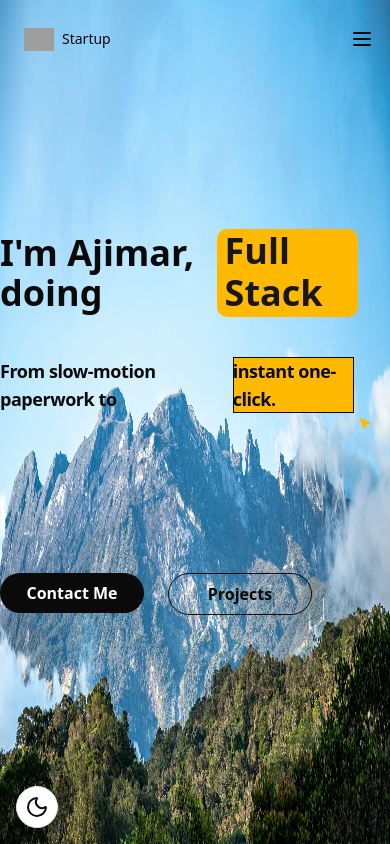
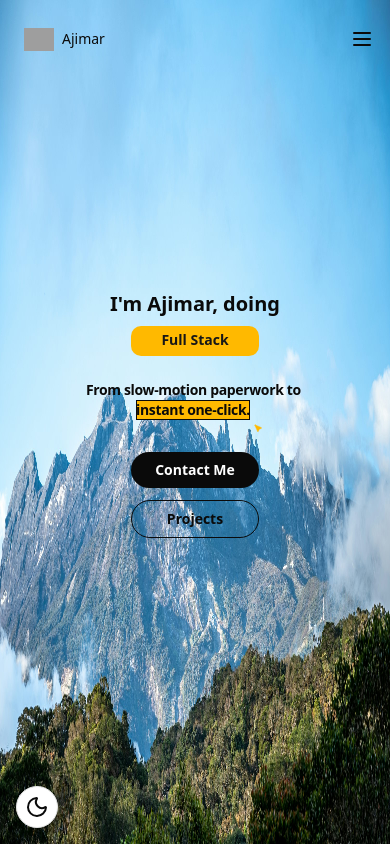
Before and after one commit to mrcoklat/learn-shadcn, a Next.js app: page / in a window 390 px wide. Built offline with nearby package versions, Linux system fonts and the light colour scheme; grey boxes are pictures that could not be loaded.

Commit message:
feat: fix homepage responsive & navbar text

```diff
--- a/app/sections/home.tsx
+++ b/app/sections/home.tsx
@@ -8,14 +8,15 @@ export default function Home() {
       <div className="absolute inset-0">
         <HeroBackground />
       </div>
-      <div className="absolute inset-0 z-10 flex items-center justify-center pointer-events-none">
-        <div className="flex gap-8 items-center justify-center w-full">
-          <div>
-            <div className="mb-10 text-4xl font-bold flex items-center justify-start gap-2">
+      <div className="absolute inset-0 z-10 flex items-center justify-center pointer-events-none px-4 sm:px-6 lg:px-8">
+        <div className="flex flex-col lg:flex-row gap-4 lg:gap-8 items-center justify-center w-full max-w-6xl">
+          <div className="text-center lg:text-left">
+            <div className="mb-6 sm:mb-8 lg:mb-10 text-xl sm:text-2xl md:text-3xl lg:text-4xl flex flex-col sm:flex-row font-bold items-center justify-center lg:justify-start gap-2">
               <span>I&apos;m Ajimar, doing</span>
+              <div className="w-32 sm:w-40 md:w-48 lg:w-56">
                 <RotatingText
                   texts={["Frontend", "Backend", "Full Stack", "Mobile"]}
-                mainClassName="w-50 px-2 sm:px-2 md:px-3 bg-chart-4 text-primary overflow-hidden py-0.5 sm:py-1 md:py-2 justify-center rounded-lg"
+                  mainClassName="px-2 sm:px-3 md:px-4 bg-chart-4 text-primary overflow-hidden py-1 sm:py-1.5 md:py-2 justify-center rounded-lg text-sm sm:text-base md:text-3xl lg:text-4xl"
                   staggerFrom={"last"}
                   initial={{ y: "100%" }}
                   animate={{ y: 0 }}
@@ -26,24 +27,25 @@ export default function Home() {
                   rotationInterval={2000}
                 />
               </div>
-            <div className="mb-40 flex text-lg font-bold tracking-tight">
+            </div>
+            <div className="mb-8 sm:mb-12 lg:mb-16 flex flex-col sm:flex-row text-sm sm:text-base lg:text-lg font-bold tracking-tight items-center justify-center lg:justify-start">
               <span>From slow-motion paperwork to&nbsp;</span>
               <PointerHighlight
                 rectangleClassName="bg-chart-4 border-foreground leading-loose"
-                pointerClassName="text-chart-4 h-3 w-3"
+                pointerClassName="text-chart-4 h-2 w-2 sm:h-3 sm:w-3"
                 containerClassName="inline-block mr-1"
               >
                 <span className="relative z-10">instant one-click.</span>
               </PointerHighlight>
             </div>
-            <div className="flex gap-6 pointer-events-auto">
+            <div className="flex flex-col sm:flex-row gap-3 sm:gap-4 lg:gap-6 pointer-events-auto items-center justify-center lg:justify-start">
               <a href="#contact">
-                <button className="bg-foreground text-background px-6 py-2 rounded-full font-bold hover:bg-primary hover:text-primary-foreground transition duration-200 w-36">
+                <button className="bg-foreground text-background px-4 sm:px-6 py-2 sm:py-2.5 rounded-full font-bold hover:bg-primary hover:text-primary-foreground transition duration-200 w-32 sm:w-36 text-sm sm:text-base">
                   Contact Me
                 </button>
               </a>
               <a href="#projects">
-                <button className="border border-foreground text-foreground px-6 py-2 rounded-full font-bold bg-transparent hover:bg-foreground hover:text-background transition duration-200 w-36">
+                <button className="border border-foreground text-foreground px-4 sm:px-6 py-2 sm:py-2.5 rounded-full font-bold bg-transparent hover:bg-foreground hover:text-background transition duration-200 w-32 sm:w-36 text-sm sm:text-base">
                   Projects
                 </button>
               </a>
--- a/components/navbar/app-sidebar.tsx
+++ b/components/navbar/app-sidebar.tsx
@@ -85,7 +85,7 @@ export function AppSidebar({ children }: { children: React.ReactNode }) {
         <NavBody>
           <NavbarLogo />
           <NavItems items={navItems} />
-          <NavbarButton>Get Started</NavbarButton>
+          <NavbarButton>Contact Me</NavbarButton>
         </NavBody>
         <MobileNav>
           <MobileNavHeader>
@@ -108,7 +108,7 @@ export function AppSidebar({ children }: { children: React.ReactNode }) {
                 {item.name}
               </a>
             ))}
-            <NavbarButton className="mt-4">Get Started</NavbarButton>
+            <NavbarButton className="mt-4">Contact Me</NavbarButton>
           </MobileNavMenu>
         </MobileNav>
       </Navbar>
--- a/components/navbar/resizable-navbar.tsx
+++ b/components/navbar/resizable-navbar.tsx
@@ -241,7 +241,7 @@ export const NavbarLogo = () => {
         width={30}
         height={30}
       />
-      <span className="font-medium text-foreground">Startup</span>
+      <span className="font-medium text-foreground">Ajimar</span>
     </a>
   );
 };
```
Lines whose indentation alone changed are shown as unchanged.
